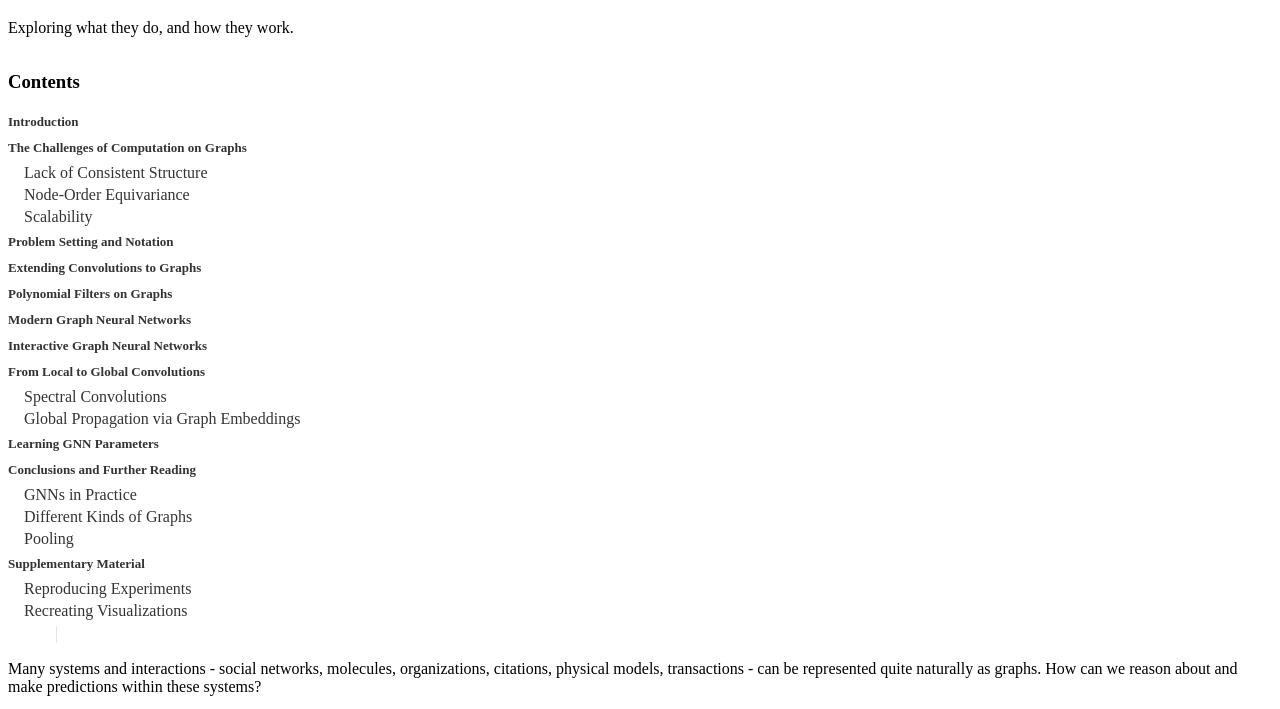
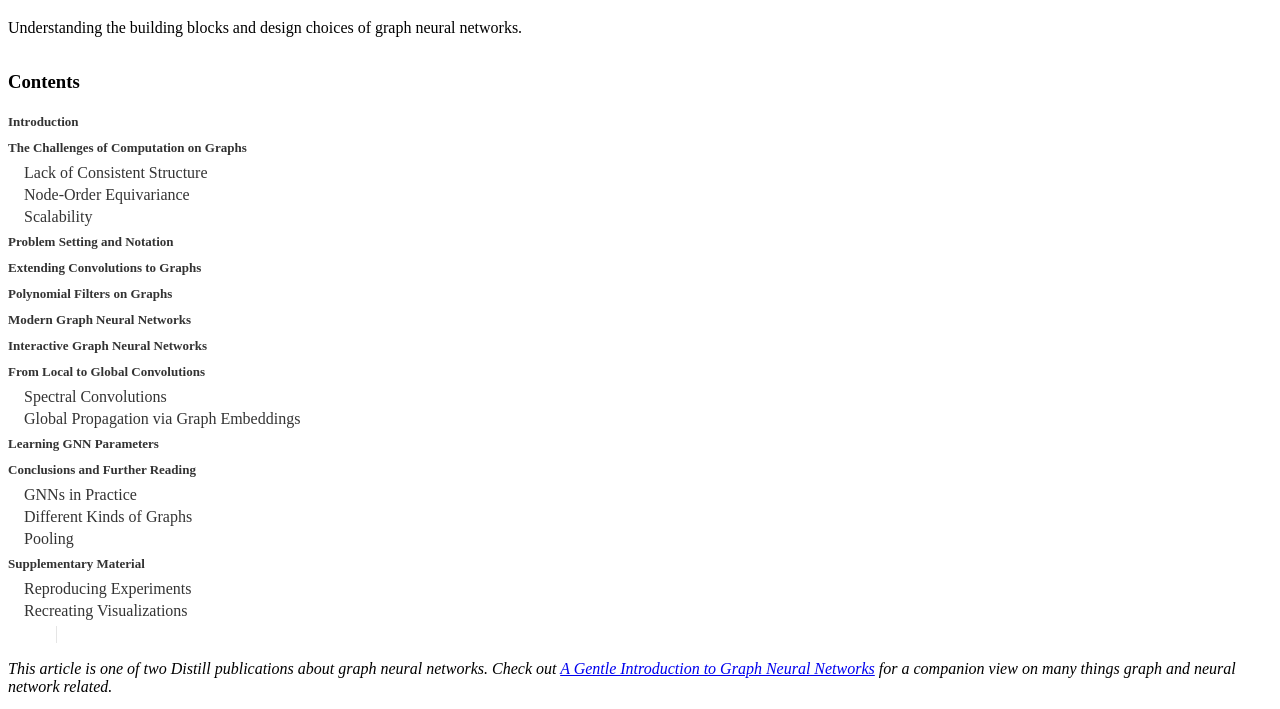
Before and after one commit to distillpub/post--understanding-gnns, a plain HTML site: page public/index.html in a window 1280 px wide. Shown: the part 61-770 px from the top of the page. Drawn offline with Linux system fonts and the light colour scheme.

Commit message:
Latest updates.

```diff
--- a/public/index.html
+++ b/public/index.html
@@ -176,7 +176,7 @@ input[type="radio"] {
     <script type="text/json">
       {
     "title": "Understanding Convolutions on Graphs",
-    "description": "Exploring what they do, and how they work.",
+    "description": "Understanding the building blocks and design choices of graph neural networks.",
     "authors": [
         {
             "author": "Ameya Daigavane",
@@ -217,7 +217,7 @@ input[type="radio"] {
 
   <d-title>
     <h1>Understanding Convolutions on Graphs</h1>
-    <p>Exploring what they do, and how they work.</p>
+    <p>Understanding the building blocks and design choices of graph neural networks.</p>
   </d-title>
 
   <d-article>
@@ -257,6 +257,12 @@ input[type="radio"] {
       </nav>
     </d-contents>
     <div>
+      <p style="font-weight: 500; font-style: italic;">
+        This article is one of two Distill publications about graph neural networks.
+        Check out
+        <a href="https://drafts.distill.pub/distillpub/post--gnn-intro/">A Gentle Introduction to Graph Neural Networks</a>
+        for a companion view on many things graph and neural network related.
+      </p>
       <p id="introduction">
         Many systems and interactions - social networks, molecules, organizations, citations, physical models, transactions - can be represented quite naturally as graphs.
         How can we reason about and make predictions within these systems?
```
